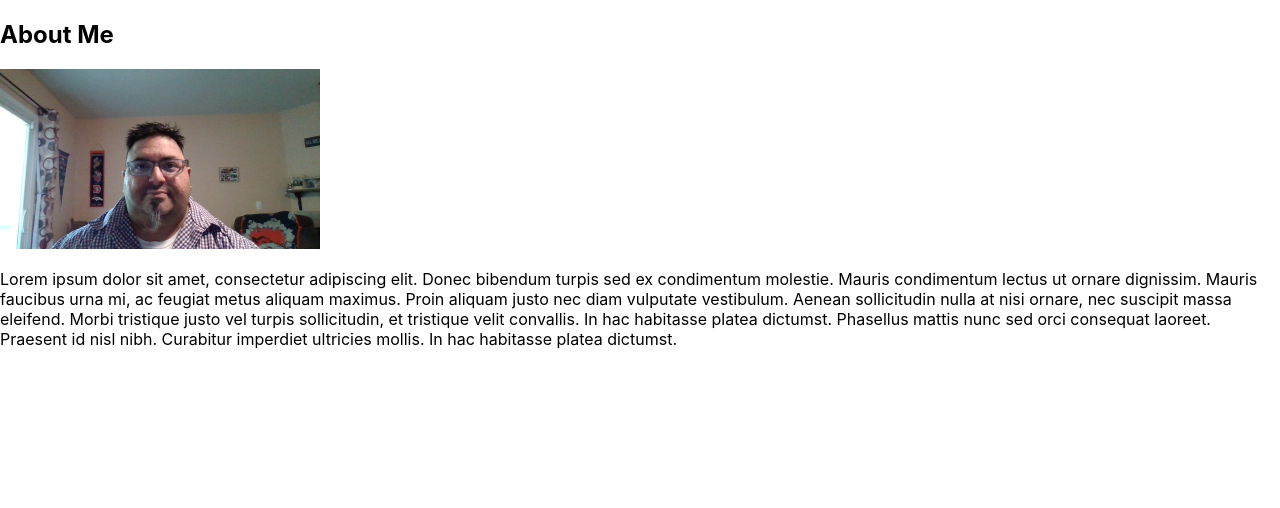
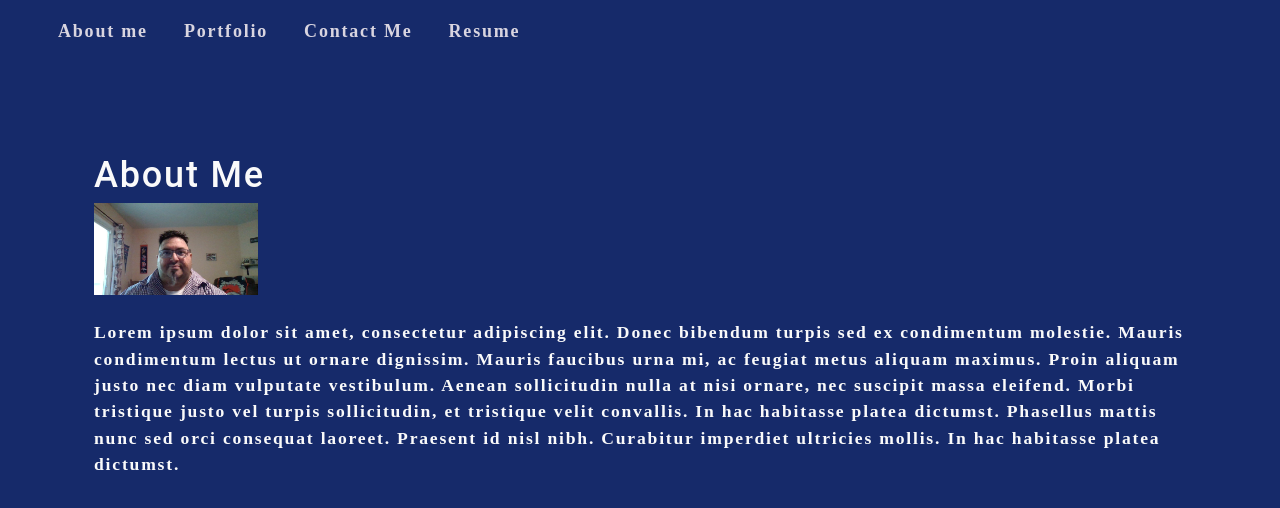
Before and after one commit to JeramySena/20-challenge-react-portfolio, a React (Create React App) app: page / in a window 1280 px wide. Shown: the top 508 px of the page. Built offline with nearby package versions, Linux system fonts and the light colour scheme.

Commit message:
added navigation

```diff
--- a/src/App.js
+++ b/src/App.js
@@ -1,9 +1,11 @@
 import React from "react";
 import About from "./components/About";
+import Nav from "./components/Nav";
 
 function App() {
   return (
     <div>
+      <Nav></Nav>
       <main>
       <About></About>
       </main>
--- a/src/components/About/index.js
+++ b/src/components/About/index.js
@@ -4,7 +4,7 @@
   return (
     <section className="my-5">
       <h1 id="about">About Me</h1>
-      <img src={profilePic} className="profile-pic" style={{ width: "25%" }} alt="profile" />
+      <img src={profilePic} className="profile-pic" style={{ width: "15%" }} alt="profile" />
       <div className="my-2">
         <p>
           Lorem ipsum dolor sit amet, consectetur adipiscing elit. Donec bibendum turpis sed ex
--- a/src/components/Nav/index.js
+++ b/src/components/Nav/index.js
@@ -2,8 +2,22 @@
 
 function Nav() {
     return (
-      <div>
-      </div>
+      <nav className="navbar">
+      <ul className="flex-row">
+        <li className="mx-2">
+        <a href="#about">About me</a>
+        </li>
+        <li className="mx-2">
+        <a href="#portfolio">Portfolio</a>
+        </li>
+        <li className="mx-2">
+        <a href="#contact">Contact Me</a>
+        </li>
+        <li className="mx-2">
+        <a href="#resume">Resume</a>
+        </li>
+      </ul>
+    </nav>
     );
   }
 
--- a/src/index.css
+++ b/src/index.css
@@ -1,13 +1,295 @@
+
+main {
+	margin: 0 auto;
+	max-width: 90%;
+  padding: 50px 30px;
+}
+:root {
+  --primary: #d9d5e0;
+  --secondary: #e2a049;
+  --tertiary: #B12704;
+  --light: #fafafa;
+  --dark: #04195fec;
+  --darker: #111111;
+  --error: rgb(228, 46, 1);
+  --spacing-one: calc(1rem * 0.5);
+  --spacing-two: calc(1rem);
+  --spacing-five: calc(2.5rem);
+
+}
+
+* {
+  box-sizing: border-box;
+}
+
+html,
+body {
+  min-height: 100%;
+}
+
 body {
   margin: 0;
-  font-family: -apple-system, BlinkMacSystemFont, 'Segoe UI', 'Roboto', 'Oxygen',
-    'Ubuntu', 'Cantarell', 'Fira Sans', 'Droid Sans', 'Helvetica Neue',
-    sans-serif;
-  -webkit-font-smoothing: antialiased;
-  -moz-osx-font-smoothing: grayscale;
+  padding: 0;
+  font-weight: 600;
+  line-height: 1.5;
+  font-size: 18px;
+  letter-spacing: .1em;
+  background: var(--dark);
+  color: var(--light);
+  font-family: 'Poiret One', cursive;
+
 }
 
-code {
-  font-family: source-code-pro, Menlo, Monaco, Consolas, 'Courier New',
-    monospace;
+h1,
+h2,
+h3,
+h4,
+h5,
+h6 {
+  font-family: 'Roboto', sans-serif;
+  font-weight: 500;
+  margin: 5px 0;
+  line-height: 1.25;
 }
+
+h1 {
+  font-size: 2.25rem;
+}
+
+h2 {
+  font-size: 2rem;
+}
+
+h3 {
+  font-size: 1.75rem;
+}
+
+h4 {
+  font-size: 1.5rem;
+}
+
+h5 {
+  font-size: 1.25rem;
+}
+
+h6 {
+  font-size: 1rem;
+}
+
+p {
+  font-size: 1.1rem;
+  margin-top: 0;
+}
+
+a {
+  color: var(--tertiary);
+  text-decoration: none;
+  font-weight: bold;
+}
+
+a:hover {
+  text-decoration: underline;
+}
+
+header {
+  background: var(--dark);
+}
+
+header a {
+  color: var(--light);
+}
+
+button {
+  font-size: 1rem;
+  text-decoration: none;
+  padding: 0.25rem 1rem;
+  border-radius: .5rem;
+  border: none;
+  outline: none;
+  cursor: pointer;
+  margin: 0 1px;
+  background-color: var(--secondary);
+}
+
+button:hover {
+  opacity: .8;
+}
+
+button[disabled] {
+  cursor: default;
+  opacity: .8;
+}
+
+img {
+  max-width: 100%;
+}
+
+span[role="img"] {
+  cursor: default;
+}
+
+form {
+  width: 40%;
+}
+
+input {
+  font-size: 1rem;
+  padding: 0.25rem;
+  border: 1px solid var(--dark);
+  outline: none;
+  border-radius: 3px;
+  transition: box-shadow 0.2s;
+}
+
+input:focus {
+  border: 1px solid var(--secondary);
+  box-shadow: 0 0 .25rem rgba(0, 0, 0, .5);
+}
+
+li {
+  list-style: none;
+}
+
+nav a:hover {
+  text-decoration: none;
+}
+
+nav  li {
+  cursor: pointer;
+}
+
+textarea {
+	width: 600px;
+	height: 120px;
+	border: 3px solid #cccccc;
+	padding: 5px;
+}
+
+.container {
+  width: 85%;
+  max-width: 1200px;
+  margin-left: auto;
+  margin-right: auto;
+}
+
+.flex-row {
+  display: flex;
+  flex-wrap: wrap;
+}
+
+.space-between {
+  justify-content: space-between;
+}
+
+.flex-end {
+  justify-content: flex-end;
+}
+
+.mx-1 {
+  margin-right: var(--spacing-one);
+  margin-left: var(--spacing-one);
+}
+
+.mx-2 {
+  margin-right: var(--spacing-two);
+  margin-left: var(--spacing-two);
+}
+
+.my-1 {
+  margin-top: var(--spacing-one);
+  margin-bottom: var(--spacing-one);
+}
+
+.my-2 {
+  margin-top: var(--spacing-two);
+  margin-bottom: var(--spacing-two);
+}
+
+.my-5 {
+  margin-top: var(--spacing-five);
+  margin-bottom: var(--spacing-five);
+}
+
+.px-1 {
+  padding-right: var(--spacing-one);
+  padding-left: var(--spacing-one);
+}
+
+.px-2 {
+  padding-right: var(--spacing-two);
+  padding-left: var(--spacing-two);
+}
+
+.py-1 {
+  padding-top: var(--spacing-one);
+  padding-bottom: var(--spacing-one);
+}
+
+.py-2 {
+  padding-top: var(--spacing-two);
+  padding-bottom: var(--spacing-two);
+}
+
+.card {
+  width: 25%;
+  text-align: center;
+}
+
+.img-thumbnail {
+  width: auto;
+  height: 300px;
+  margin-bottom: 50px;
+  cursor: pointer;
+}
+
+.modalBackdrop {
+	background: rgba(0, 0, 0, .65);
+	bottom: 0;
+	left: 0;
+	overflow: auto;
+	position: fixed;
+	right: 0;
+	top: 0;
+	z-index: 1;
+}
+
+.modalContainer {
+	background: var(--darker);
+	border-radius: 5px;
+	max-width: 100%;
+	margin: 50px auto;
+	padding: 15px;
+	width: 960px;
+}
+
+.modalTitle {
+	font-size: 18px;
+	font-weight: 600;
+	margin-bottom: 25px;
+}
+
+button {
+	background: var(--primary);
+	border: 0;
+	border-radius: 5px;
+	color: #fff;
+	cursor: pointer;
+	font-size: 16px;
+	font-weight: 600;
+	margin-bottom: 30px;
+	padding: 10px 15px;
+}
+
+a {
+	border-radius: 5px;
+	color: var(--primary);
+	font-weight: 600;
+	padding: 2px 4px;
+	margin-left: -2px;
+	margin-right: -2px;
+
+}
+
+.navActive {
+  color: var(--secondary);
+}
```
Also changed, not shown: src/components/Resume/index.js (added).
